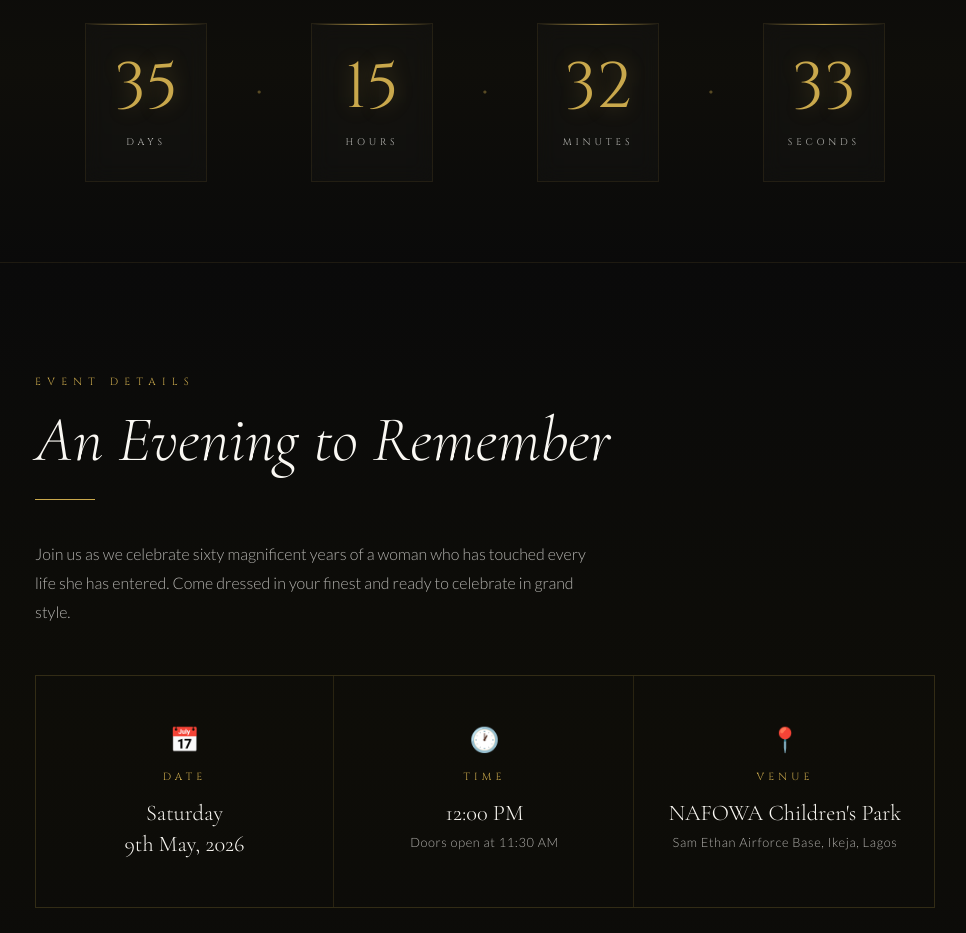
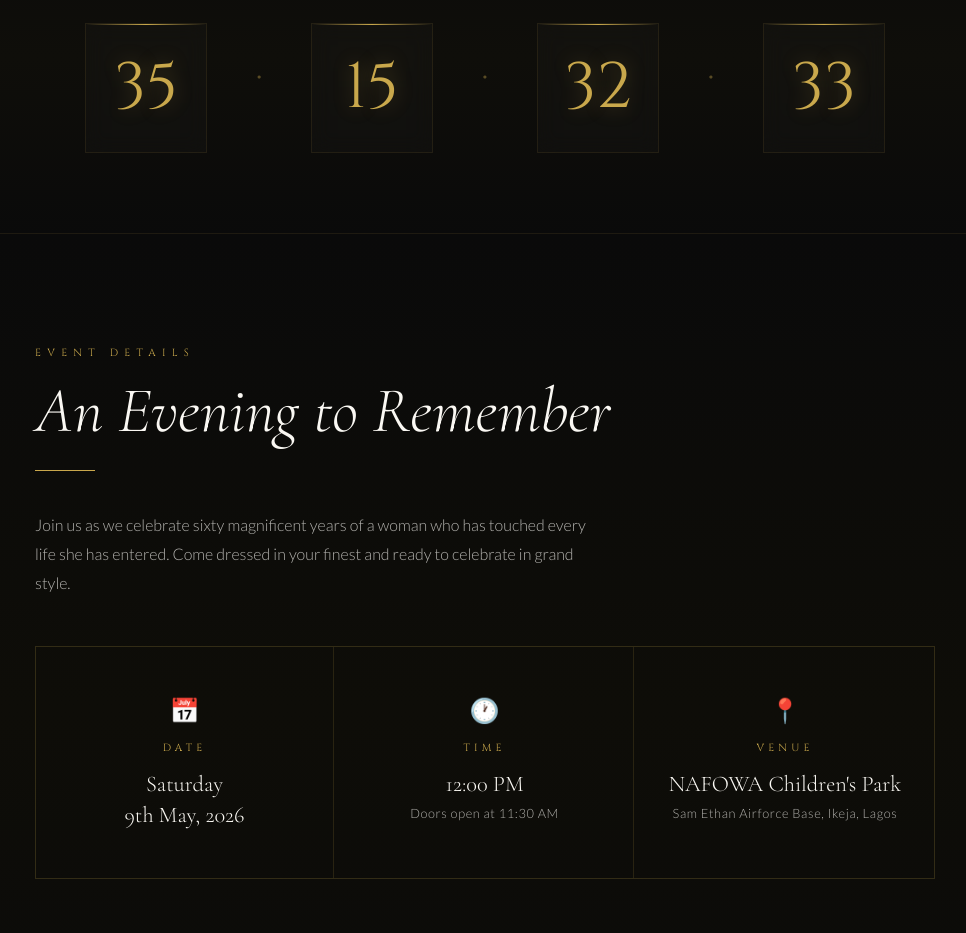
Before and after one commit to samuelibeh/maureen-60th, a Next.js app: page / in a window 1280 px wide. Shown: the part 920-1853 px from the top of the page, without its empty margins (155-1121 px from the left). Built offline with nearby package versions, Linux system fonts and the light colour scheme; no server answers; the database is empty.

Commit message:
Remove labels from countdown timer

```diff
--- a/app/page.tsx
+++ b/app/page.tsx
@@ -861,22 +861,18 @@ export default function Maureen60th() {
               <>
                 <div className="countdown-unit">
                   <span className="countdown-num">{countdown.days}</span>
-                  <span className="countdown-label">Days</span>
                 </div>
                 <div className="countdown-sep">·</div>
                 <div className="countdown-unit">
                   <span className="countdown-num">{countdown.hours}</span>
-                  <span className="countdown-label">Hours</span>
                 </div>
                 <div className="countdown-sep">·</div>
                 <div className="countdown-unit">
                   <span className="countdown-num">{countdown.mins}</span>
-                  <span className="countdown-label">Minutes</span>
                 </div>
                 <div className="countdown-sep">·</div>
                 <div className="countdown-unit">
                   <span className="countdown-num">{countdown.secs}</span>
-                  <span className="countdown-label">Seconds</span>
                 </div>
               </>
             )}
```
